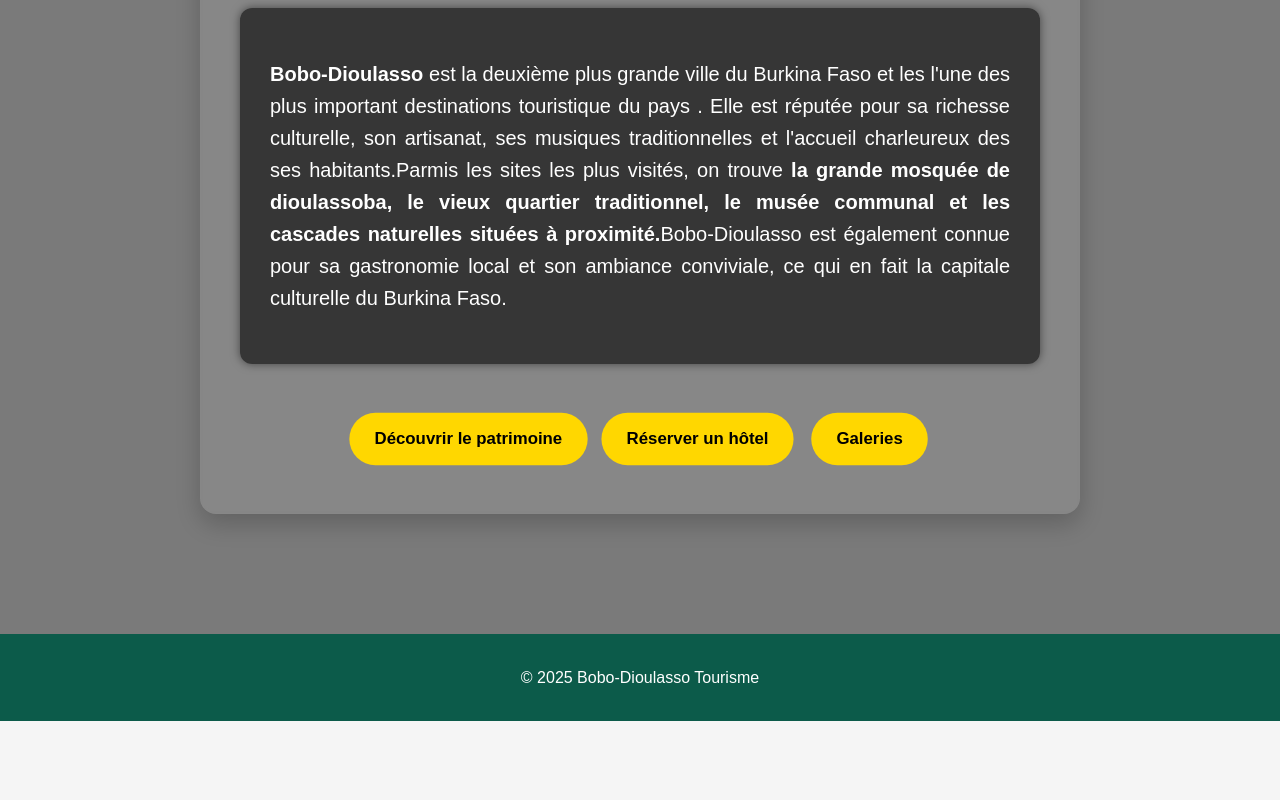
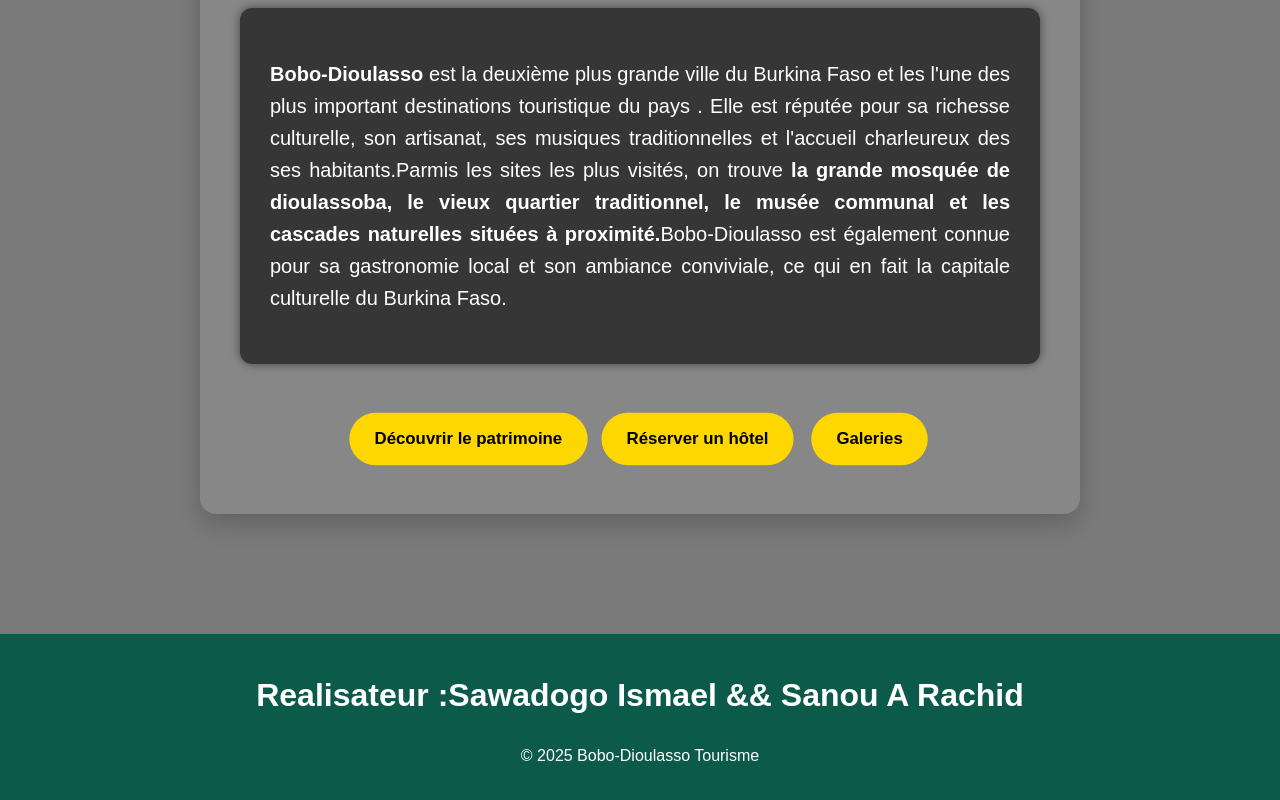
Before and after one commit to ismael622/SiteTouristique, a plain HTML site: page index.html in a window 1280 px wide. Shown: the part 865-1665 px from the top of the page. Before the commit the page ends 1586 px from the top, so only its background shows below. Drawn offline with Linux system fonts and the light colour scheme.

Commit message:
Update index.html

```diff
--- a/index.html
+++ b/index.html
@@ -49,6 +49,7 @@
 
   <!-- ====== PIED DE PAGE ====== -->
           <footer>
+            <h1>Realisateur :Sawadogo Ismael && Sanou A Rachid</h1>
             <p>&copy; 2025 Bobo-Dioulasso Tourisme</p>
           </footer>
 
```
